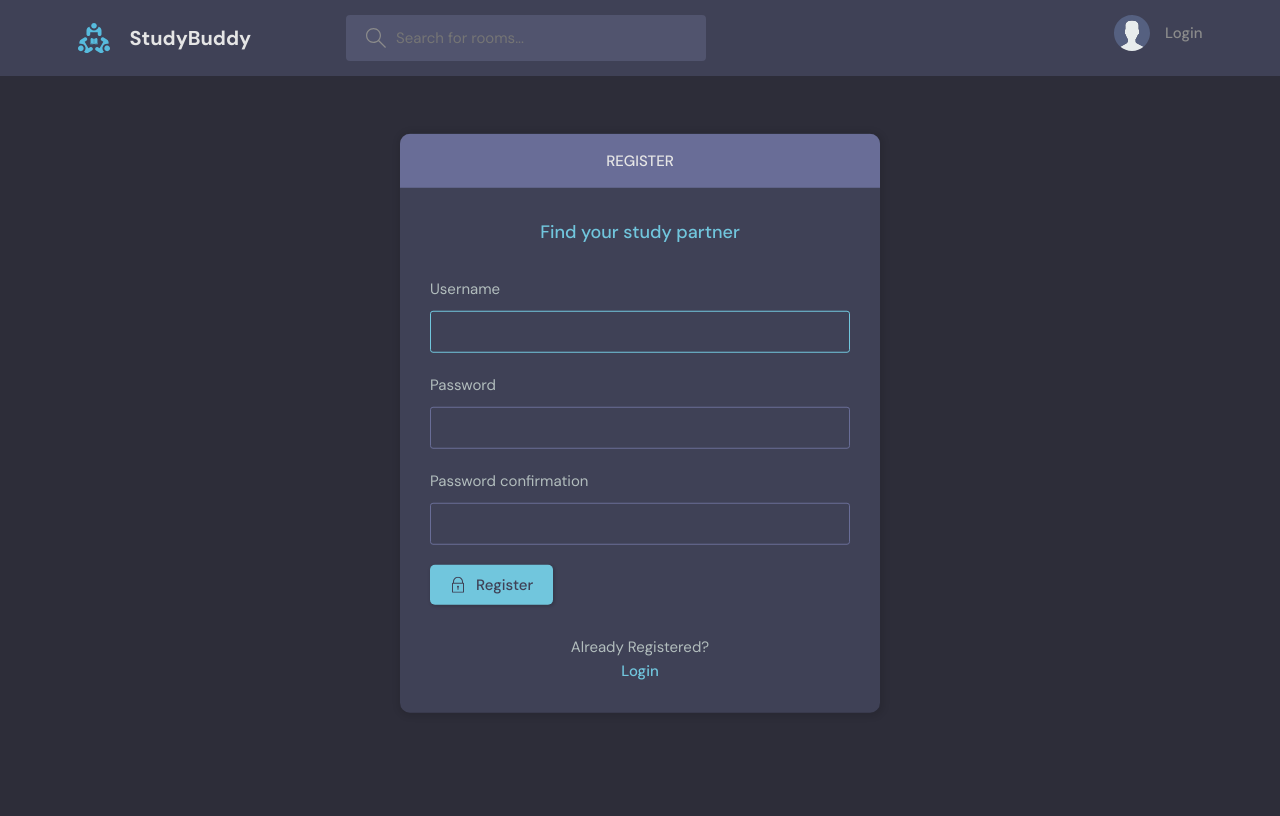
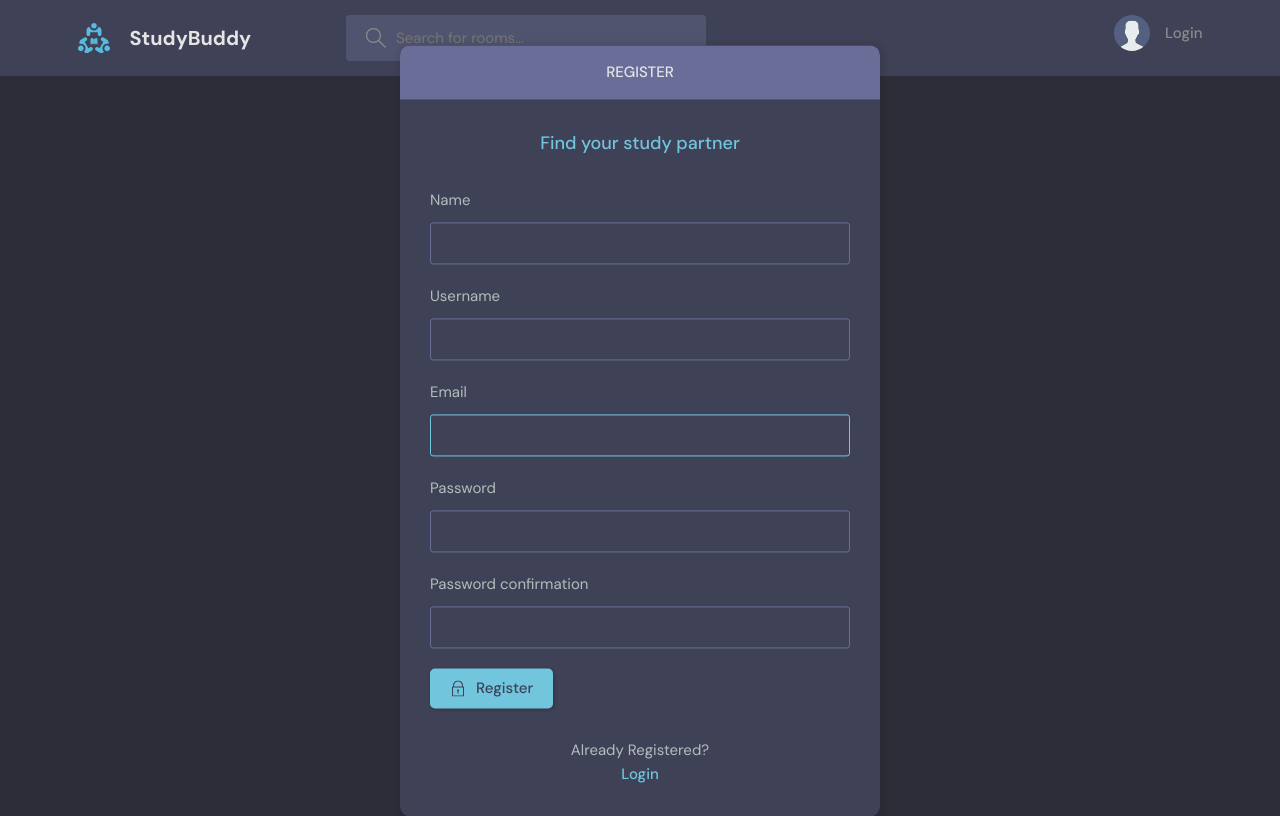
Before and after one commit to vishal54sharma/practiceStuddyBud, a Django app: page /register/ in a window 1280 px wide. Before the commit the page ends 713 px from the top, so only its background shows below. Run offline with Django 4.2, Linux system fonts and the light colour scheme.

Commit message:
updated the custom usermodel

```diff
--- a/base/admin.py
+++ b/base/admin.py
@@ -1,6 +1,7 @@
 from django.contrib import admin
-from .models import Room, Topic, Message
+from .models import Room, Topic, Message,User
 # Register your models here.
+admin.site.register(User)
 admin.site.register(Room)
 admin.site.register(Topic)
 admin.site.register(Message)
--- a/base/forms.py
+++ b/base/forms.py
@@ -1,6 +1,13 @@
 from django.forms import ModelForm
-from .models import Room
-from django.contrib.auth.models import User
+from django.contrib.auth.forms import UserCreationForm
+from .models import Room,User
+
+
+class MyUserCreationForm(UserCreationForm):
+    class Meta:
+        model=User
+        fields=['name','username','email','password1','password2']
+
 
 class RoomForm(ModelForm):
     class Meta:
@@ -11,4 +18,4 @@ class RoomForm(ModelForm):
 class UserForm(ModelForm):
     class Meta:
         model=User
-        fields=['username','password']
+        fields=['avatar','name','username','email','bio']
--- a/base/models.py
+++ b/base/models.py
@@ -1,7 +1,15 @@
 from django.db import models
-from django.contrib.auth.models import User
+from django.contrib.auth.models import AbstractUser
 # Create your models here.
 
+class User(AbstractUser):
+    name = models.CharField(max_length=200,null=True)
+    email = models.EmailField(unique=True,null=True)
+    bio = models.TextField(null= True)
+
+    avatar = models.ImageField(null=True,default="avatar.svg")
+    USERNAME_FIELD = 'email'
+    REQUIRED_FIELDS=[]
 
 class Topic(models.Model):
     name=models.CharField(max_length=200)
--- a/base/templates/base/activity.html
+++ b/base/templates/base/activity.html
@@ -23,7 +23,7 @@
               <div class="activities__boxHeader roomListRoom__header">
                 <a href="{% url 'userProfile' message.user.id %}" class="roomListRoom__author">
                   <div class="avatar avatar--small">
-                    <img src="https://randomuser.me/api/portraits/women/11.jpg" />
+                    <img src="{{message.user.avatar.url}}" />
                   </div>
                   <p>
                     @{{message.user}}
--- a/base/templates/base/activity_component.html
+++ b/base/templates/base/activity_component.html
@@ -7,7 +7,7 @@
       <div class="activities__boxHeader roomListRoom__header">
         <a href="{% url 'userProfile' message.user.id %}" class="roomListRoom__author">
           <div class="avatar avatar--small">
-            <img src="https://randomuser.me/api/portraits/women/11.jpg" />
+            <img src="{{message.user.avatar.url}}" />
           </div>
           <p>
             @{{message.user}}
--- a/base/templates/base/feed_component.html
+++ b/base/templates/base/feed_component.html
@@ -3,7 +3,7 @@
     <div class="roomListRoom__header">
       <a href="{% url 'userProfile' room.host.id %}" class="roomListRoom__author">
         <div class="avatar avatar--small">
-          <img src="https://randomuser.me/api/portraits/women/11.jpg" />
+          <img src="{{room.host.avatar.url}}" />
         </div>
         <span>@ {{room.host.username}}</span>
       </a>
--- a/base/templates/base/login_register.html
+++ b/base/templates/base/login_register.html
@@ -16,8 +16,8 @@
             <form class="form" action="" method="POST">
               {% csrf_token %}
               <div class="form__group form__group">
-                <label for="room_name">Username</label>
-                <input id="username" name="username" type="text" placeholder="e.g. dennis_ivy" />
+                <label for="room_name">Email</label>
+                <input id="username" name="email" type="text" placeholder="e.g. dennis_ivy" />
               </div>
               <div class="form__group">
                 <label for="password">Password</label>
--- a/base/templates/base/room.html
+++ b/base/templates/base/room.html
@@ -67,7 +67,7 @@
                 <p>Hosted By</p>
                 <a href="{% url 'userProfile' room.host.id %}" class="room__author">
                   <div class="avatar avatar--small">
-                    <img src="https://randomuser.me/api/portraits/men/37.jpg" />
+                    <img src="{{room.host.avatar.url}}" />
                   </div>
                   <span>@ {{room.host.username}}</span>
                 </a>
@@ -87,7 +87,7 @@
                     <div class="thread__author">
                       <a href="{% url 'userProfile' message.user.id %}" class="thread__authorInfo">
                         <div class="avatar avatar--small">
-                          <img src="https://randomuser.me/api/portraits/men/37.jpg" />
+                          <img src="{{message.user.avatar.url}}" />
                         </div>
                         <span>@{{message.user.username}}</span>
                       </a>
@@ -129,7 +129,7 @@
             {% for user in participants %}
             <a href="{% url 'userProfile' user.id %}" class="participant">
               <div class="avatar avatar--medium">
-                <img src="https://randomuser.me/api/portraits/men/37.jpg" />
+                <img src="{{user.avatar.url}}" />
               </div>
               <p>
                 {{user.username}}
--- a/base/templates/base/update-user.html
+++ b/base/templates/base/update-user.html
@@ -19,7 +19,7 @@
                     </div>
                 </div>
                 <div class="layout__body">
-                    <form class="form" method="POST" action="">
+                    <form class="form" method="POST" action="" enctype="multipart/form-data">
                       {% csrf_token %}
                       {% for field in form %}
 
--- a/base/views.py
+++ b/base/views.py
@@ -1,11 +1,11 @@
 from django.shortcuts import render,redirect
-from django.contrib.auth.models import User
+# from django.contrib.auth.models import User
 from django.contrib import messages
-from django.contrib.auth.forms import UserCreationForm
+#from django.contrib.auth.forms import UserCreationForm
 from django.db.models import Q
 from django.http import HttpResponse
-from .models import Room,Topic,Message
-from .forms import RoomForm,UserForm
+from .models import Room,Topic,Message,User
+from .forms import RoomForm,UserForm,MyUserCreationForm
 from django.contrib.auth import authenticate,login,logout
 from django.contrib.auth.decorators import login_required
 # Create your views here.
@@ -23,15 +23,15 @@ def loginPage(request):
     context={'type':'login'}
     print(context)
     if(request.method=='POST'):
-        username = request.POST.get('username').lower()
+        email = request.POST.get('email').lower()
         password = request.POST.get('password')
         try:
 
-            user = User.objects.get(username=username)
+            user = User.objects.get(email=email)
         except:
             messages.error(request,"User does not exist")
 
-        user = authenticate(request,username=username,password=password)
+        user = authenticate(request,email=email,password=password)
 
         if user is not None:
             login(request,user)
@@ -46,19 +46,19 @@ def logoutUser(request):
     return redirect('loginPage')
 
 def registerUser(request):
-    form=UserCreationForm()
+    form=MyUserCreationForm()
     context={'type':'register','form':form}
 
     if request.method=='POST':
-        form= UserCreationForm(request.POST)
-        # if form.is_valid():
-        user = form.save(commit=False)
-        user.username = user.username.lower()
-        user.save()
-        login(request,user)
-        return redirect('home')
-        # else:
-        #     messages.error(request,"An error occured during registration")
+        form= MyUserCreationForm(request.POST)
+        if form.is_valid():
+            user = form.save(commit=False)
+            user.username = user.username.lower()
+            user.save()
+            login(request,user)
+            return redirect('home')
+        else:
+            messages.error(request,"An error occured during registration")
 
     return render(request,'base/login_register.html',context)
 
@@ -175,7 +175,7 @@ def updateUser(request):
     form = UserForm(instance=user)
 
     if request.method == 'POST':
-        form = UserForm(request.POST,instance=user)
+        form = UserForm(request.POST,request.FILES,instance=user)
         if form.is_valid():
             form.save()
             return redirect('userProfile',pk=user.id)
--- a/studybud/settings.py
+++ b/studybud/settings.py
@@ -37,10 +37,13 @@ INSTALLED_APPS = [
     'django.contrib.sessions',
     'django.contrib.messages',
     'django.contrib.staticfiles',
+
     'base.apps.BaseConfig',
 
     'rest_framework',
 ]
+
+AUTH_USER_MODEL ='base.User'
 
 MIDDLEWARE = [
     'django.middleware.security.SecurityMiddleware',
@@ -121,11 +124,14 @@ USE_TZ = True
 # https://docs.djangoproject.com/en/4.2/howto/static-files/
 
 STATIC_URL = 'static/'
+MEDIA_URL = '/images/'
 
 STATICFILES_DIRS= [
             BASE_DIR / 'static'
         ]
 
+MEDIA_ROOT = BASE_DIR / 'static/images'
+
 # Default primary key field type
 # https://docs.djangoproject.com/en/4.2/ref/settings/#default-auto-field
 
--- a/studybud/urls.py
+++ b/studybud/urls.py
@@ -1,7 +1,8 @@
 
 from django.contrib import admin
 from django.urls import path , include
-
+from django.conf import settings
+from django.conf.urls.static import static
 
 
 
@@ -12,3 +13,6 @@ urlpatterns = [
 
 
 ]
+
+
+urlpatterns += static(settings.MEDIA_URL,document_root=settings.MEDIA_ROOT)
--- a/templates/loginlogout.html
+++ b/templates/loginlogout.html
@@ -25,7 +25,7 @@
         <div class="header__user">
           <a href="{% url 'user_update' %}">
             <div class="avatar avatar--medium active">
-              <img src="https://randomuser.me/api/portraits/men/37.jpg" />
+              <img src="{{request.user.avatar.url}}" />
             </div>
             <p>{{request.user.username}} <span>@{{request.user.username}}</span></p>
           </a>
```
Also changed, not shown: base/migrations/0001_initial.py, base/migrations/0002_topic_room_host_message_room_topic.py (deleted), base/migrations/0002_user_bio_user_name_alter_user_email.py (added), base/migrations/0003_alter_room_options_room_participants.py (deleted), base/migrations/0003_user_avatar.py (added), db.sqlite3, static/images/favicon_bb2lQG2.ico (added).
